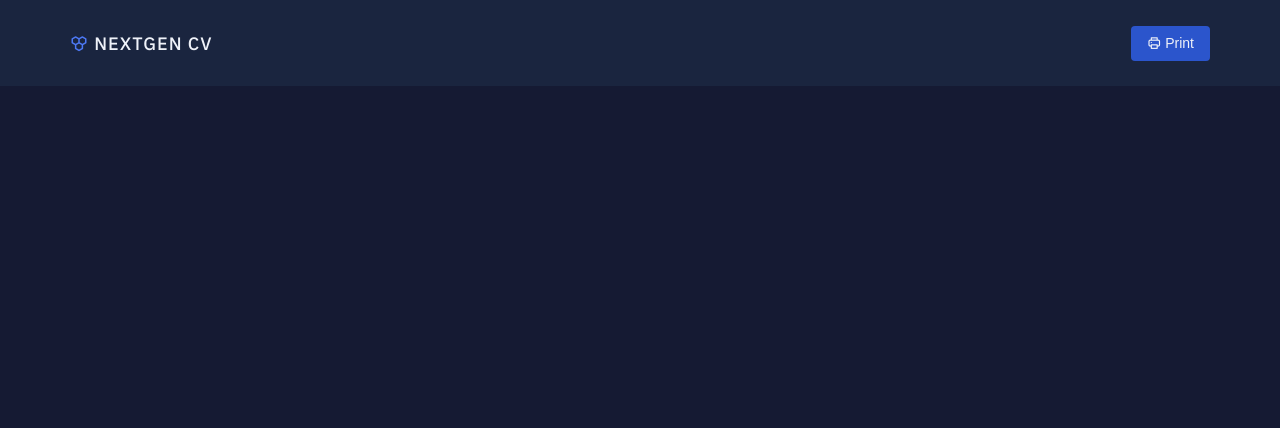
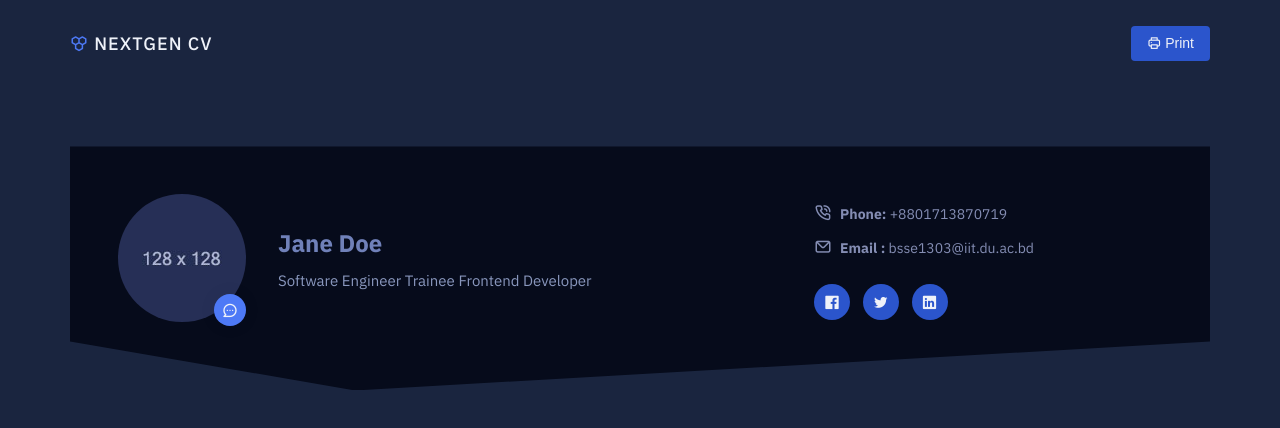
Before and after one commit to 2753Farhan/CV, a plain HTML site: page index.html in a window 1280 px wide. Drawn offline with nearby package versions, Linux system fonts and the light colour scheme.

Commit message:
Profile section added

```diff
--- a/CSS/style.css
+++ b/CSS/style.css
@@ -28,7 +28,7 @@
 
 body {
     font-family: 'IBM Plex Sans', sans-serif;
-    background: var(--dark);
+    background: var(--primary);
     -webkit-font-smoothing: antialiased;
 }
 
@@ -73,3 +73,118 @@ nav .inner button {
     font-size: 14px;
     border-radius: 4px;
 }
+
+section.profile {
+    background-color: var(--black);
+    display: flex;
+    align-items: center;
+    padding: 3rem;
+    margin-top: 60px;
+    clip-path: polygon(0 0, 100% 0, 100% 80%,25% 100%,0 80%);
+    padding-bottom: 4rem;
+}
+
+section.profile .left{
+    flex: 2;
+    display: flex;
+    align-items: center;
+}
+
+
+section.profile .right{
+    flex: 1;
+}
+
+section.profile .left h2{
+    color: var(--fade);
+    font-size: 24px;
+    font-weight: 600;
+    margin-bottom: 1rem;
+
+}
+
+section.profile .left p{
+    color: var(--mild);
+    font-size: 15px;
+
+}
+
+section.profile .left .cd-headline.loading-bar .cd-words-wrapper::after {
+    background: linear-gradient(to right, var(--secondary), var(--success));
+}
+
+section.profile .left p b {
+    padding-bottom: 1rem;
+    font-weight: 400;
+}
+
+section.profile .left img{
+    width: 128px;
+    height: 128px;
+    border-radius: 50%;
+    object-fit: cover;
+}
+
+section.profile .left .avater__block {
+    position: relative;
+    margin-right: 2rem;
+
+}
+section.profile .left .avater__block span {
+    position: absolute;
+    right: 0;
+    bottom: 0;
+    background: var(--info);
+    width: 32px;
+    height: 32px;
+    border-radius: 50%;
+    display: flex;
+    align-items: center;
+    justify-content: center;
+    color: var(--pure);
+    box-shadow: 0px 0px 20px 0px rgba(32, 41, 54, 0.05);
+    cursor: pointer;
+
+}
+
+section.profile .right ul.contact{
+    list-style-type: none;
+    margin-bottom: 1.6rem;
+}
+section.profile .right ul.contact li{
+    color: var(--ternary);
+    margin-bottom: .7rem;
+    font-size: 14px;
+}
+
+section.profile .right ul.contact li i{
+    font-size: 18px;
+    margin-right: 0.3rem;
+}
+
+section.profile .right ul.socials{
+    display: flex;
+    align-items: center;
+    list-style-type: none;
+}
+
+section.profile .right ul.socials li a {
+    display: inline-block;
+    width: 36px;
+    height: 36px;
+    border-radius: 50%;
+    color: var(--pure);
+    background: var(--secondary);
+    line-height: 36px;
+    text-align: center;
+}
+section.profile .right ul.socials li:nth-child(1) a {
+    background: var(--secondary);
+}
+section.profile .right ul.socials li:nth-child(2) a {
+    background: var(--secondary);
+}
+
+section.profile .right ul.socials li a{
+    margin-right: .8rem;
+}
--- a/index.html
+++ b/index.html
@@ -6,6 +6,8 @@
     <link rel="shortcut icon" href="./images/favicon.ico">
     <link rel="stylesheet" href="./CSS/style.css">
     <link rel="stylesheet" href="https://unicons.iconscout.com/release/v4.0.8/css/line.css">
+    <link rel="stylesheet" href="./plugins/headline/headline.css">
+
     <title>Modern CV</title>
 </head>
 <body>
@@ -24,10 +26,54 @@
         </div>
     </nav>
 
-    <main>
-        <section class="profile">
-
-
+    <main class="container">
+        <section class="profile" id="profile_ripple">
+            <div class="left">
+                <div class="avater__block">
+                    <img src="./images/user.jpg" alt="">
+                    <span>
+                       <i class="uil uil-comment-dots"></i>
+                    </span>
+                </div>
+                <div>
+                    <h2>Jane Doe</h2>
+                    <p class="cd-headline loading-bar">
+                        <span class="cd-words-wrapper">
+                            <b class="is-visible">Software Engineer Trainee</b>
+                            <b>Frontend Developer</b>
+                        </span>
+                    </p>
+                </div>
+            </div>
+            <div class="right">
+                    <ul class="contact">
+                        <li>
+                            <i class="uil uil-phone-volume"></i>
+                            <strong>Phone: </strong> +8801713870719
+                        </li>
+                        <li>
+                            <i class="uil uil-envelope"></i>
+                            <strong>Email : </strong> bsse1303@iit.du.ac.bd
+                        </li>
+                    </ul>
+                    <ul class="socials">
+                        <li>
+                            <a href="#">
+                                <i class="uil uil-facebook"></i>
+                            </a>
+                        </li>
+                        <li>
+                            <a href="#">
+                                <i class="uil uil-twitter"></i>
+                            </a>
+                        </li>
+                        <li>
+                            <a href="#">
+                                <i class="uil uil-linkedin"></i>
+                            </a>
+                        </li>
+                    </ul>
+            </div>
         </section>
     </main>
     <script src="./js/app.js" ></script>
--- a/js/app.js
+++ b/js/app.js
@@ -0,0 +1,6 @@
+$(document).ready(function(){
+    $('#profile_ripple').ripples({
+        resolution: 512,
+        dropRadius:10
+    });
+});
```
